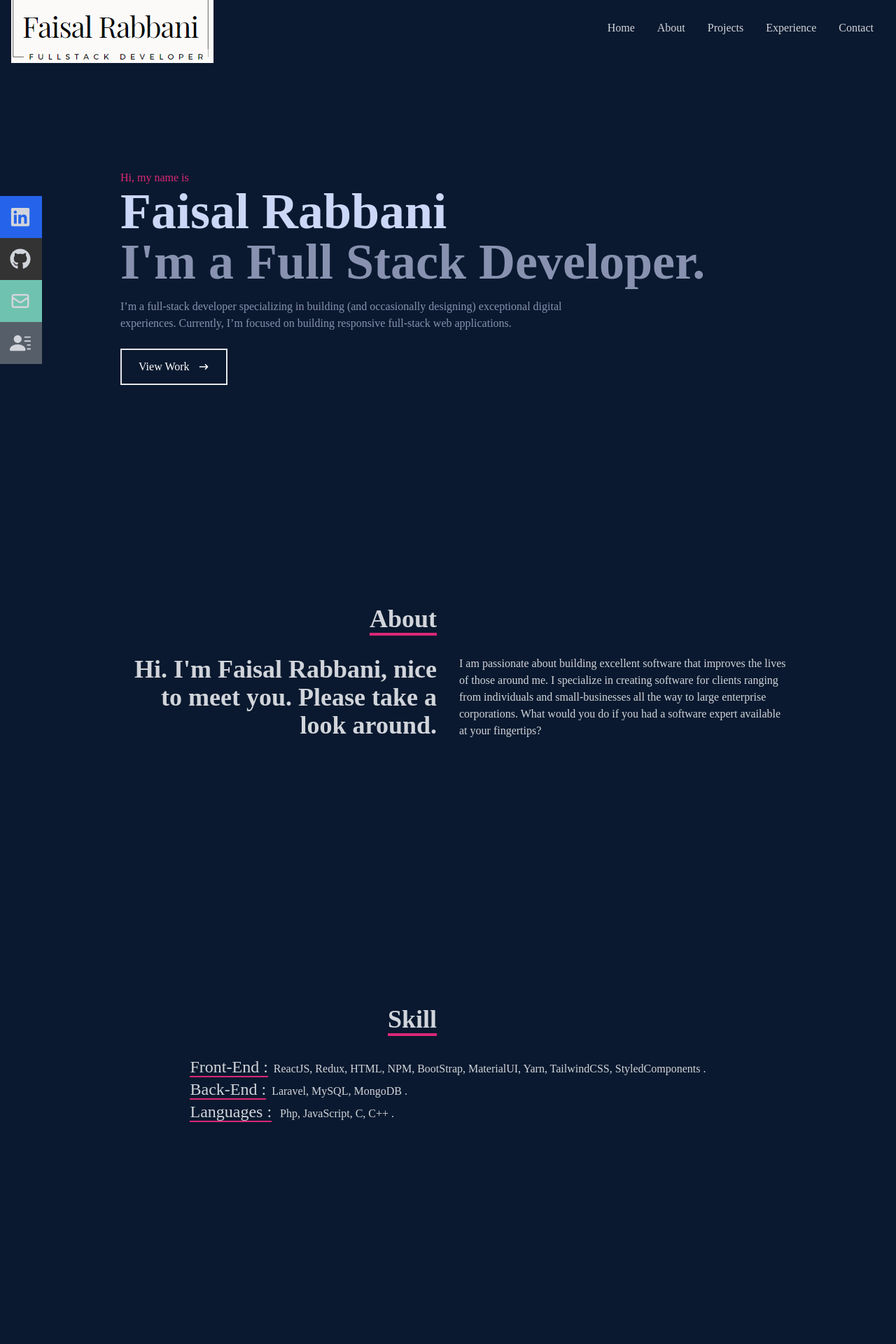
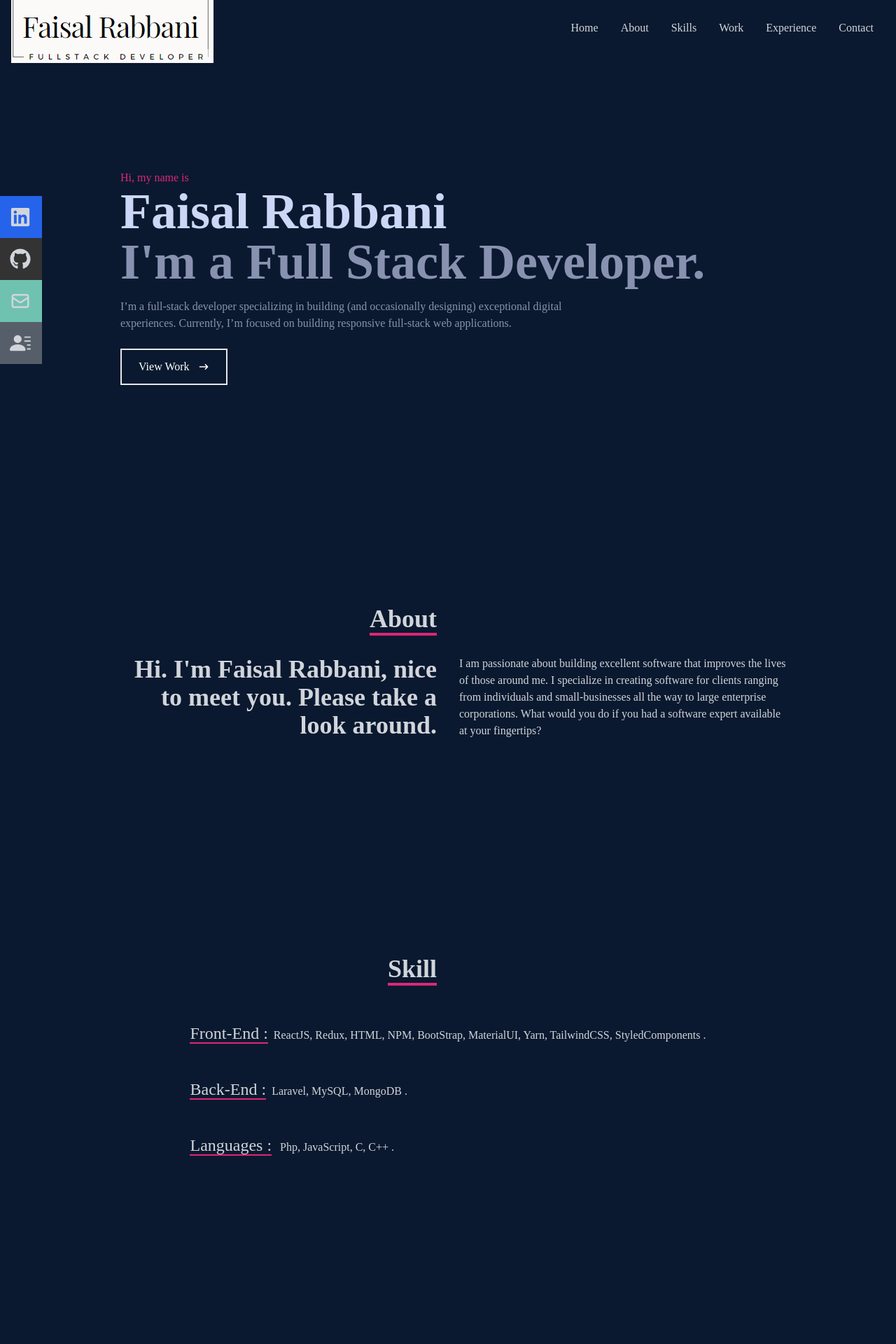
Before and after one commit to rabbani009/react-tailwind-portfolio, a React (Create React App) app: page / in a window 1280 px wide. Shown: the top 1920 px of the page at 70% size. Built offline with nearby package versions, Linux system fonts and the light colour scheme.

Commit message:
react-smooth-scroll-added

```diff
--- a/package.json
+++ b/package.json
@@ -12,6 +12,7 @@
     "react-dom": "^18.2.0",
     "react-icons": "^4.6.0",
     "react-scripts": "5.0.1",
+    "react-scroll": "^1.8.8",
     "tailwindcss": "^3.2.1",
     "web-vitals": "^2.1.0"
   },
--- a/src/components/Experience.jsx
+++ b/src/components/Experience.jsx
@@ -2,8 +2,8 @@ import React from 'react'
 
 const Experience = () => {
   return (
+
     <div name='experience' className='w-full md:h-screen text-gray-300 bg-[#0a192f]'>
-
       <div className='max-w-[1000px] mx-auto p-4 flex flex-col justify-center w-full h-full'>
         <div className='pb-8'>
           <p className='text-4xl font-bold inline border-b-4 text-gray-300 border-pink-600'>
@@ -11,37 +11,38 @@ const Experience = () => {
           </p>
 
         </div>
-                <ol class="relative border-l border-gray-200 dark:border-gray-700">
-                    <li class="mb-10 ml-6">
-                        <span class="flex absolute -left-3 justify-center items-center w-6 h-6 bg-blue-200 rounded-full ring-8 ring-white dark:ring-gray-900 dark:bg-blue-900">
-                            <svg aria-hidden="true" class="w-3 h-3 text-blue-600 dark:text-blue-400" fill="currentColor" viewBox="0 0 20 20" xmlns="http://www.w3.org/2000/svg"><path fill-rule="evenodd" d="M6 2a1 1 0 00-1 1v1H4a2 2 0 00-2 2v10a2 2 0 002 2h12a2 2 0 002-2V6a2 2 0 00-2-2h-1V3a1 1 0 10-2 0v1H7V3a1 1 0 00-1-1zm0 5a1 1 0 000 2h8a1 1 0 100-2H6z" clip-rule="evenodd"></path></svg>
-                        </span>
-                        <h3 class="flex items-center mb-1 text-lg font-semibold text-gray-900 dark:text-white">Flowbite Application UI v2.0.0 <span class="bg-blue-100 text-blue-800 text-sm font-medium mr-2 px-2.5 py-0.5 rounded dark:bg-blue-200 dark:text-blue-800 ml-3">Latest</span></h3>
-                        <time class="block mb-2 text-sm font-normal leading-none text-gray-400 dark:text-gray-500">Released on January 13th, 2022</time>
-                        <p class="mb-4 text-base font-normal text-gray-500 dark:text-gray-400">Get access to over 20+ pages including a dashboard layout, charts, kanban board, calendar, and pre-order E-commerce &amp; Marketing pages.</p>
-                        <a href="#" class="inline-flex items-center py-2 px-4 text-sm font-medium text-gray-900 bg-white rounded-lg border border-gray-200 hover:bg-gray-100 hover:text-blue-700 focus:z-10 focus:ring-4 focus:outline-none focus:ring-gray-200 focus:text-blue-700 dark:bg-gray-800 dark:text-gray-400 dark:border-gray-600 dark:hover:text-white dark:hover:bg-gray-700 dark:focus:ring-gray-700"><svg class="mr-2 w-4 h-4" fill="currentColor" viewBox="0 0 20 20" xmlns="http://www.w3.org/2000/svg"><path fill-rule="evenodd" d="M6 2a2 2 0 00-2 2v12a2 2 0 002 2h8a2 2 0 002-2V7.414A2 2 0 0015.414 6L12 2.586A2 2 0 0010.586 2H6zm5 6a1 1 0 10-2 0v3.586l-1.293-1.293a1 1 0 10-1.414 1.414l3 3a1 1 0 001.414 0l3-3a1 1 0 00-1.414-1.414L11 11.586V8z" clip-rule="evenodd"></path></svg> Download ZIP</a>
+
+<ol className="border-l border-gray-200 dark:border-gray-700">
+
+    <li class="mb-10 ml-4">
+        <div class=""></div>
+        <time class="mb-1 text-sm font-normal leading-none text-gray-400 dark:text-gray-500">Web Developer - January 2022 - Present</time>
+        <h3 class="text-lg font-semibold text-gray-900 dark:text-white">Radission Digital Technologies Limited .</h3>
+        <p class="mb-4 text-base font-normal text-gray-500 dark:text-gray-400">Get access to over 20+ pages including a dashboard layout, charts, kanban board, calendar, and pre-order E-commerce & Marketing pages.</p>
+
     </li>
-                    <li class="mb-10 ml-6">
-                        <span class="flex absolute -left-3 justify-center items-center w-6 h-6 bg-blue-200 rounded-full ring-8 ring-white dark:ring-gray-900 dark:bg-blue-900">
-                            <svg aria-hidden="true" class="w-3 h-3 text-blue-600 dark:text-blue-400" fill="currentColor" viewBox="0 0 20 20" xmlns="http://www.w3.org/2000/svg"><path fill-rule="evenodd" d="M6 2a1 1 0 00-1 1v1H4a2 2 0 00-2 2v10a2 2 0 002 2h12a2 2 0 002-2V6a2 2 0 00-2-2h-1V3a1 1 0 10-2 0v1H7V3a1 1 0 00-1-1zm0 5a1 1 0 000 2h8a1 1 0 100-2H6z" clip-rule="evenodd"></path></svg>
-                        </span>
-                        <h3 class="mb-1 text-lg font-semibold text-gray-900 dark:text-white">Flowbite Figma v1.3.0</h3>
-                        <time class="block mb-2 text-sm font-normal leading-none text-gray-400 dark:text-gray-500">Released on December 7th, 2021</time>
-                        <p class="text-base font-normal text-gray-500 dark:text-gray-400">All of the pages and components are first designed in Figma and we keep a parity between the two versions even as we update the project.</p>
+
+    <li class="mb-10 ml-4">
+        <div class=""></div>
+        <time class="mb-1 text-sm font-normal leading-none text-gray-400 dark:text-gray-500">Senior Executive (IT) March 2020 - December 2021</time>
+        <h3 class="text-lg font-semibold text-gray-900 dark:text-white">N L Group</h3>
+        <p class="mb-4 text-base font-normal text-gray-500 dark:text-gray-400">Get access to over 20+ pages including a dashboard layout, charts, kanban board, calendar, and pre-order E-commerce & Marketing pages.</p>
+
     </li>
-                    <li class="ml-6">
-                        <span class="flex absolute -left-3 justify-center items-center w-6 h-6 bg-blue-200 rounded-full ring-8 ring-white dark:ring-gray-900 dark:bg-blue-900">
-                            <svg aria-hidden="true" class="w-3 h-3 text-blue-600 dark:text-blue-400" fill="currentColor" viewBox="0 0 20 20" xmlns="http://www.w3.org/2000/svg"><path fill-rule="evenodd" d="M6 2a1 1 0 00-1 1v1H4a2 2 0 00-2 2v10a2 2 0 002 2h12a2 2 0 002-2V6a2 2 0 00-2-2h-1V3a1 1 0 10-2 0v1H7V3a1 1 0 00-1-1zm0 5a1 1 0 000 2h8a1 1 0 100-2H6z" clip-rule="evenodd"></path></svg>
-                        </span>
-                        <h3 class="mb-1 text-lg font-semibold text-gray-900 dark:text-white">Flowbite Library v1.2.2</h3>
-                        <time class="block mb-2 text-sm font-normal leading-none text-gray-400 dark:text-gray-500">Released on December 2nd, 2021</time>
-                        <p class="text-base font-normal text-gray-500 dark:text-gray-400">Get started with dozens of web components and interactive elements built on top of Tailwind CSS.</p>
+
+    <li class="mb-10 ml-4">
+        <div class=""></div>
+        <time class="mb-1 text-sm font-normal leading-none text-gray-400 dark:text-gray-500">Junior Software Engineer May 2017 - January 2019</time>
+        <h3 class="text-lg font-semibold text-gray-900 dark:text-white">i Tech Soft solution .</h3>
+        <p class="mb-4 text-base font-normal text-gray-500 dark:text-gray-400">Get access to over 20+ pages including a dashboard layout, charts, kanban board, calendar, and pre-order E-commerce & Marketing pages.</p>
+
     </li>
+
 </ol>
+
     </div>
 
 </div>
-
 
   )
 }
--- a/src/components/Navbar.jsx
+++ b/src/components/Navbar.jsx
@@ -3,6 +3,7 @@ import {FaBars, FaTimes,FaGithub,FaLinkedin} from 'react-icons/fa'
 import { HiOutlineMail } from 'react-icons/hi';
 import { BsFillPersonLinesFill } from 'react-icons/bs';
 import Logo from '../assets/logo.png'
+import { Link } from 'react-scroll';
 
 const Navbar = () => {
 
@@ -20,11 +21,49 @@ const Navbar = () => {
         <div>
             <ul className='hidden md:flex'>
 
-                <li>Home</li>
-                <li>About</li>
-                <li>Projects</li>
-                <li>Experience</li>
-                <li>Contact</li>
+                <li>
+
+                  <Link to='home' smooth={true} duration={500}>
+                    Home
+                  </Link>
+
+              </li>
+                <li>
+
+                <Link to='about' smooth={true} duration={500}>
+                  About
+                </Link>
+
+
+                </li>
+                <li>
+
+                <Link to='skills' smooth={true} duration={500}>
+                  Skills
+                </Link>
+
+
+                </li>
+                <li>
+
+                <Link to='work' smooth={true} duration={500}>
+                Work
+               </Link>
+
+                </li>
+                <li>
+
+                  <Link to='experience' smooth={true} duration={500}>
+                  Experience
+                  </Link>
+                </li>
+                <li>
+
+                <Link to='contact' smooth={true} duration={500}>
+                Contact
+                </Link>
+
+                </li>
 
             </ul>
         </div>
@@ -43,7 +82,8 @@ const Navbar = () => {
 
             <li className='py-6 text-4xl'>Home</li>
             <li className='py-6 text-4xl'>About</li>
-            <li className='py-6 text-4xl'>Projects</li>
+            <li className='py-6 text-4xl'>Skill</li>
+            <li className='py-6 text-4xl'>Work</li>
             <li className='py-6 text-4xl'>Experience</li>
             <li className='py-6 text-4xl'>Contact</li>
 
--- a/src/components/Skill.jsx
+++ b/src/components/Skill.jsx
@@ -15,19 +15,19 @@ const Skill = () => {
         </div>
 
                 <ol className="list">
-                    <li className="item space-x-2">
+                    <li className="item space-x-2 py-6">
                     <p className='text-2xl font-normal inline border-b-2 border-pink-600'> Front-End :</p>
                     <span>
                         ReactJS, Redux, HTML, NPM, BootStrap, MaterialUI, Yarn, TailwindCSS, StyledComponents .
                     </span>
                     </li>
-                    <li className="item space-x-2">
+                    <li className="item space-x-2 py-6">
                     <p className='text-2xl font-normal inline border-b-2 border-pink-600'>Back-End :</p>
                     <span className='sm:text-right'>
                         Laravel, MySQL, MongoDB .
                     </span>
                     </li>
-                    <li className="item space-x-2">
+                    <li className="item space-x-2 py-6">
                     <p className='text-2xl font-normal inline border-b-2 border-pink-600'>Languages :</p>
                     <span> Php, JavaScript, C, C++ .</span>
                     </li>
```
Also changed, not shown: 1 other file (tests, documents, lock files or other folders). Lines whose indentation alone changed are shown as unchanged.
